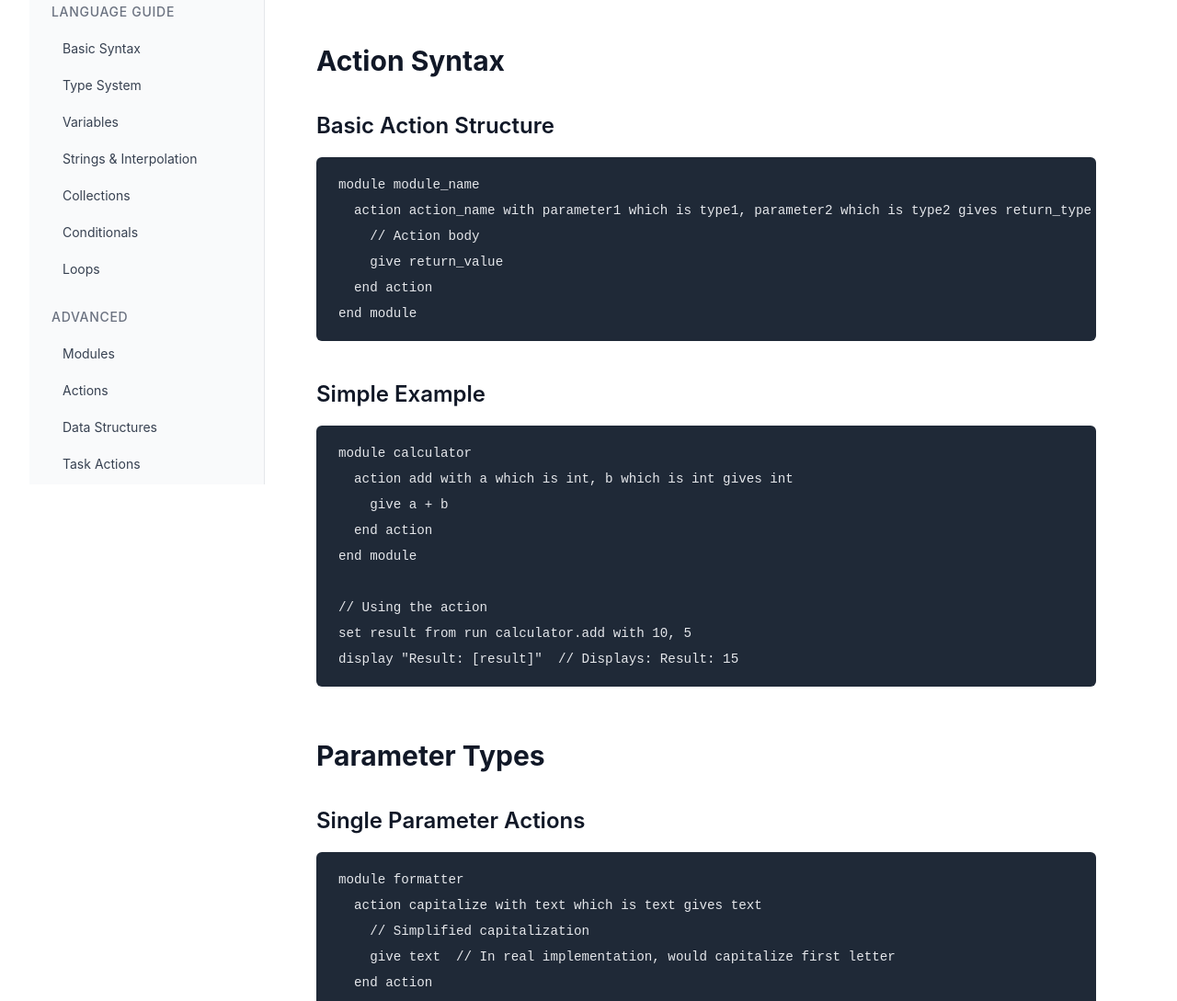
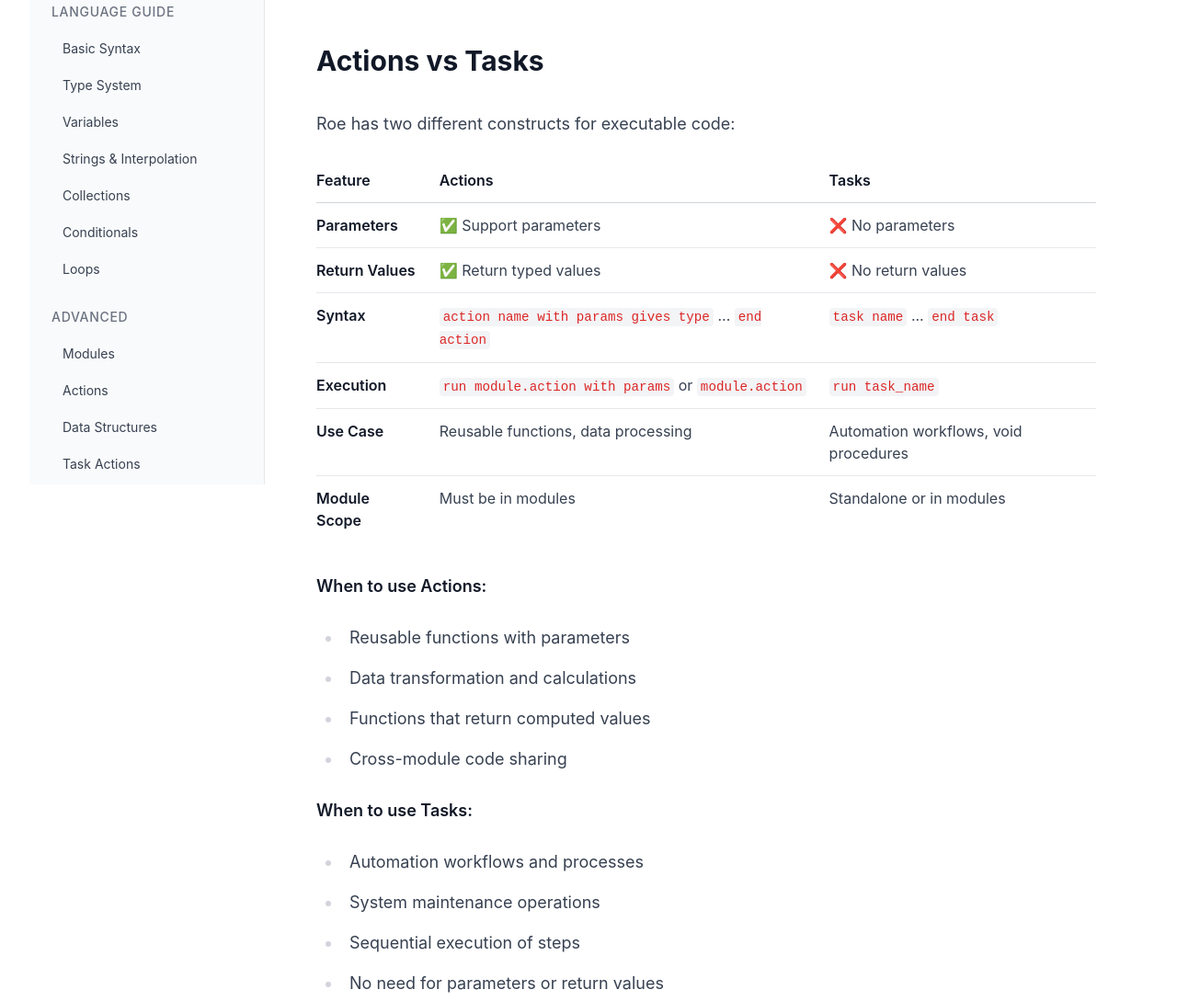
Before and after one commit to droe-lang/droe-lang.github.io, an Eleventy site: page src/guide/actions.md in a window 1280 px wide. Shown: the part 370-1459 px from the top of the page at 92% size. Built offline with nearby package versions, Linux system fonts and the light colour scheme; Eleventy itself is replaced by a stand-in of ours; files that its build step writes are made by us from their sources; files whose address does not match are found by name.

Commit message:
Actions and Tasks updated

````diff
--- a/docs/guide/actions/index.html
+++ b/docs/guide/actions/index.html
@@ -165,6 +165,63 @@
       <!-- Content -->
       <div class="prose prose-lg max-w-none">
         <p>Actions are functions within modules that accept parameters and return values. They enable code reuse, encapsulation, and clean separation of concerns in Roe programs.</p>
+<h2>Actions vs Tasks</h2>
+<p>Roe has two different constructs for executable code:</p>
+<table>
+<thead>
+<tr>
+<th>Feature</th>
+<th>Actions</th>
+<th>Tasks</th>
+</tr>
+</thead>
+<tbody>
+<tr>
+<td><strong>Parameters</strong></td>
+<td>✅ Support parameters</td>
+<td>❌ No parameters</td>
+</tr>
+<tr>
+<td><strong>Return Values</strong></td>
+<td>✅ Return typed values</td>
+<td>❌ No return values</td>
+</tr>
+<tr>
+<td><strong>Syntax</strong></td>
+<td><code>action name with params gives type</code> ... <code>end action</code></td>
+<td><code>task name</code> ... <code>end task</code></td>
+</tr>
+<tr>
+<td><strong>Execution</strong></td>
+<td><code>run module.action with params</code> or <code>module.action</code></td>
+<td><code>run task_name</code></td>
+</tr>
+<tr>
+<td><strong>Use Case</strong></td>
+<td>Reusable functions, data processing</td>
+<td>Automation workflows, void procedures</td>
+</tr>
+<tr>
+<td><strong>Module Scope</strong></td>
+<td>Must be in modules</td>
+<td>Standalone or in modules</td>
+</tr>
+</tbody>
+</table>
+<p><strong>When to use Actions:</strong></p>
+<ul>
+<li>Reusable functions with parameters</li>
+<li>Data transformation and calculations</li>
+<li>Functions that return computed values</li>
+<li>Cross-module code sharing</li>
+</ul>
+<p><strong>When to use Tasks:</strong></p>
+<ul>
+<li>Automation workflows and processes</li>
+<li>System maintenance operations</li>
+<li>Sequential execution of steps</li>
+<li>No need for parameters or return values</li>
+</ul>
 <h2>Action Syntax</h2>
 <h3>Basic Action Structure</h3>
 <pre><code class="language-roe">module module_name
@@ -657,7 +714,7 @@ end module
 <p>Now that you understand actions in Roe:</p>
 <ul>
 <li><strong><a href="/guide/data-structures/">Data Structures</a></strong> - Use actions with custom data types</li>
-<li><strong><a href="/guide/task-actions/">Task Actions</a></strong> - Learn about task-specific actions</li>
+<li><strong><a href="/guide/task-actions/">Task Actions</a></strong> - Learn about task procedures without parameters or return values</li>
 <li><strong><a href="/guide/cli/">CLI Reference</a></strong> - Compile and test modules with actions</li>
 <li><strong><a href="/guide/webassembly/">WebAssembly</a></strong> - Understand how actions compile to WASM</li>
 </ul>
--- a/docs/guide/task-actions/index.html
+++ b/docs/guide/task-actions/index.html
@@ -165,17 +165,75 @@
       <!-- Content -->
       <div class="prose prose-lg max-w-none">
         <p>Task actions in Roe provide a specialized way to define and execute discrete units of work or automation tasks. They're designed for workflow automation, process management, and building executable task sequences.</p>
+<h2>Tasks vs Actions</h2>
+<p>Roe has two different constructs for executable code:</p>
+<table>
+<thead>
+<tr>
+<th>Feature</th>
+<th>Tasks</th>
+<th>Actions</th>
+</tr>
+</thead>
+<tbody>
+<tr>
+<td><strong>Parameters</strong></td>
+<td>❌ No parameters</td>
+<td>✅ Support parameters</td>
+</tr>
+<tr>
+<td><strong>Return Values</strong></td>
+<td>❌ No return values</td>
+<td>✅ Return typed values</td>
+</tr>
+<tr>
+<td><strong>Syntax</strong></td>
+<td><code>task name</code> ... <code>end</code></td>
+<td><code>action name with params gives type</code> ... <code>end action</code></td>
+</tr>
+<tr>
+<td><strong>Execution</strong></td>
+<td><code>run task_name</code></td>
+<td><code>run module.action with params</code></td>
+</tr>
+<tr>
+<td><strong>Use Case</strong></td>
+<td>Automation workflows, void procedures</td>
+<td>Reusable functions, data processing</td>
+</tr>
+<tr>
+<td><strong>Module Scope</strong></td>
+<td>Standalone or in modules</td>
+<td>Must be in modules</td>
+</tr>
+</tbody>
+</table>
+<p><strong>When to use Tasks:</strong></p>
+<ul>
+<li>Automation workflows and processes</li>
+<li>System maintenance operations</li>
+<li>Sequential execution of steps</li>
+<li>No need for parameters or return values</li>
+</ul>
+<p><strong>When to use Actions:</strong></p>
+<ul>
+<li>Reusable functions with parameters</li>
+<li>Data transformation and calculations</li>
+<li>Functions that return computed values</li>
+<li>Cross-module code sharing</li>
+</ul>
 <h2>Basic Task Syntax</h2>
 <h3>Simple Task Declaration</h3>
 <pre><code class="language-roe">task task_name
   // Task implementation
-end
+end task
 </code></pre>
+<p><strong>Note:</strong> Tasks support both <code>end</code> and <code>end task</code> for closing the block.</p>
 <h3>Task with Implementation</h3>
 <pre><code class="language-roe">task send_notification
   display &quot;Sending notification...&quot;
   display &quot;Notification sent successfully!&quot;
-end
+end task
 
 // Execute the task
 run send_notification
@@ -185,19 +243,19 @@ run send_notification
 <h3>Basic Task Actions</h3>
 <pre><code class="language-roe">task send_reminder
   display &quot;Don't forget to log in&quot;
-end
+end task
 
 task greet_user
   display &quot;Hello! Welcome to Roe&quot;
   display &quot;Hope you enjoy using task actions!&quot;
-end
+end task
 
 task process_data
   set count to 5
   display &quot;Processing data...&quot;
   display count
   display &quot;Processing complete!&quot;
-end
+end task
 
 display &quot;Running send_reminder task:&quot;
 run send_reminder
@@ -221,14 +279,14 @@ display &quot;Task actions demonstration complete!&quot;
   display &quot;Found 15 temporary files&quot;
   display &quot;Removing old files...&quot;
   display &quot;Cleanup completed successfully!&quot;
-end
+end task
 
 task backup_database
   display &quot;💾 Starting database backup...&quot;
   set timestamp which is text to &quot;2024-01-15-10-30&quot;
   display &quot;Creating backup: backup_[timestamp].sql&quot;
   display &quot;Backup completed successfully!&quot;
-end
+end task
 
 task check_system_health
   display &quot;🔍 Checking system health...&quot;
@@ -237,7 +295,7 @@ task check_system_health
   display &quot;✅ Disk space: Available&quot;
   display &quot;✅ Network: Connected&quot;
   display &quot;System health check completed!&quot;
-end
+end task
 
 display &quot;=== System Maintenance Tasks ===&quot;
 run cleanup_temp_files
--- a/src/guide/actions.md
+++ b/src/guide/actions.md
@@ -15,6 +15,31 @@ next:
 ---
 
 Actions are functions within modules that accept parameters and return values. They enable code reuse, encapsulation, and clean separation of concerns in Roe programs.
+
+## Actions vs Tasks
+
+Roe has two different constructs for executable code:
+
+| Feature | Actions | Tasks |
+|---------|---------|-------|
+| **Parameters** | ✅ Support parameters | ❌ No parameters |
+| **Return Values** | ✅ Return typed values | ❌ No return values |
+| **Syntax** | `action name with params gives type` ... `end action` | `task name` ... `end task` |
+| **Execution** | `run module.action with params` or `module.action` | `run task_name` |
+| **Use Case** | Reusable functions, data processing | Automation workflows, void procedures |
+| **Module Scope** | Must be in modules | Standalone or in modules |
+
+**When to use Actions:**
+- Reusable functions with parameters
+- Data transformation and calculations
+- Functions that return computed values
+- Cross-module code sharing
+
+**When to use Tasks:**
+- Automation workflows and processes
+- System maintenance operations
+- Sequential execution of steps
+- No need for parameters or return values
 
 ## Action Syntax
 
@@ -571,7 +596,7 @@ end module
 Now that you understand actions in Roe:
 
 - **[Data Structures](/guide/data-structures/)** - Use actions with custom data types
-- **[Task Actions](/guide/task-actions/)** - Learn about task-specific actions
+- **[Task Actions](/guide/task-actions/)** - Learn about task procedures without parameters or return values
 - **[CLI Reference](/guide/cli/)** - Compile and test modules with actions
 - **[WebAssembly](/guide/webassembly/)** - Understand how actions compile to WASM
 
--- a/src/guide/task-actions.md
+++ b/src/guide/task-actions.md
@@ -16,6 +16,31 @@ next:
 
 Task actions in Roe provide a specialized way to define and execute discrete units of work or automation tasks. They're designed for workflow automation, process management, and building executable task sequences.
 
+## Tasks vs Actions
+
+Roe has two different constructs for executable code:
+
+| Feature | Tasks | Actions |
+|---------|-------|----------|
+| **Parameters** | ❌ No parameters | ✅ Support parameters |
+| **Return Values** | ❌ No return values | ✅ Return typed values |
+| **Syntax** | `task name` ... `end` | `action name with params gives type` ... `end action` |
+| **Execution** | `run task_name` | `run module.action with params` |
+| **Use Case** | Automation workflows, void procedures | Reusable functions, data processing |
+| **Module Scope** | Standalone or in modules | Must be in modules |
+
+**When to use Tasks:**
+- Automation workflows and processes
+- System maintenance operations
+- Sequential execution of steps
+- No need for parameters or return values
+
+**When to use Actions:**
+- Reusable functions with parameters
+- Data transformation and calculations
+- Functions that return computed values
+- Cross-module code sharing
+
 ## Basic Task Syntax
 
 ### Simple Task Declaration
@@ -23,8 +48,10 @@ Task actions in Roe provide a specialized way to define and execute discrete uni
 ```roe
 task task_name
   // Task implementation
-end
+end task
 ```
+
+**Note:** Tasks support both `end` and `end task` for closing the block.
 
 ### Task with Implementation
 
@@ -32,7 +59,7 @@ end
 task send_notification
   display "Sending notification..."
   display "Notification sent successfully!"
-end
+end task
 
 // Execute the task
 run send_notification
@@ -47,19 +74,19 @@ Based on the Roe examples, here are working task patterns:
 ```roe
 task send_reminder
   display "Don't forget to log in"
-end
+end task
 
 task greet_user
   display "Hello! Welcome to Roe"
   display "Hope you enjoy using task actions!"
-end
+end task
 
 task process_data
   set count to 5
   display "Processing data..."
   display count
   display "Processing complete!"
-end
+end task
 
 display "Running send_reminder task:"
 run send_reminder
@@ -87,14 +114,14 @@ task cleanup_temp_files
   display "Found 15 temporary files"
   display "Removing old files..."
   display "Cleanup completed successfully!"
-end
+end task
 
 task backup_database
   display "💾 Starting database backup..."
   set timestamp which is text to "2024-01-15-10-30"
   display "Creating backup: backup_[timestamp].sql"
   display "Backup completed successfully!"
-end
+end task
 
 task check_system_health
   display "🔍 Checking system health..."
@@ -103,7 +130,7 @@ task check_system_health
   display "✅ Disk space: Available"
   display "✅ Network: Connected"
   display "System health check completed!"
-end
+end task
 
 display "=== System Maintenance Tasks ==="
 run cleanup_temp_files
````
